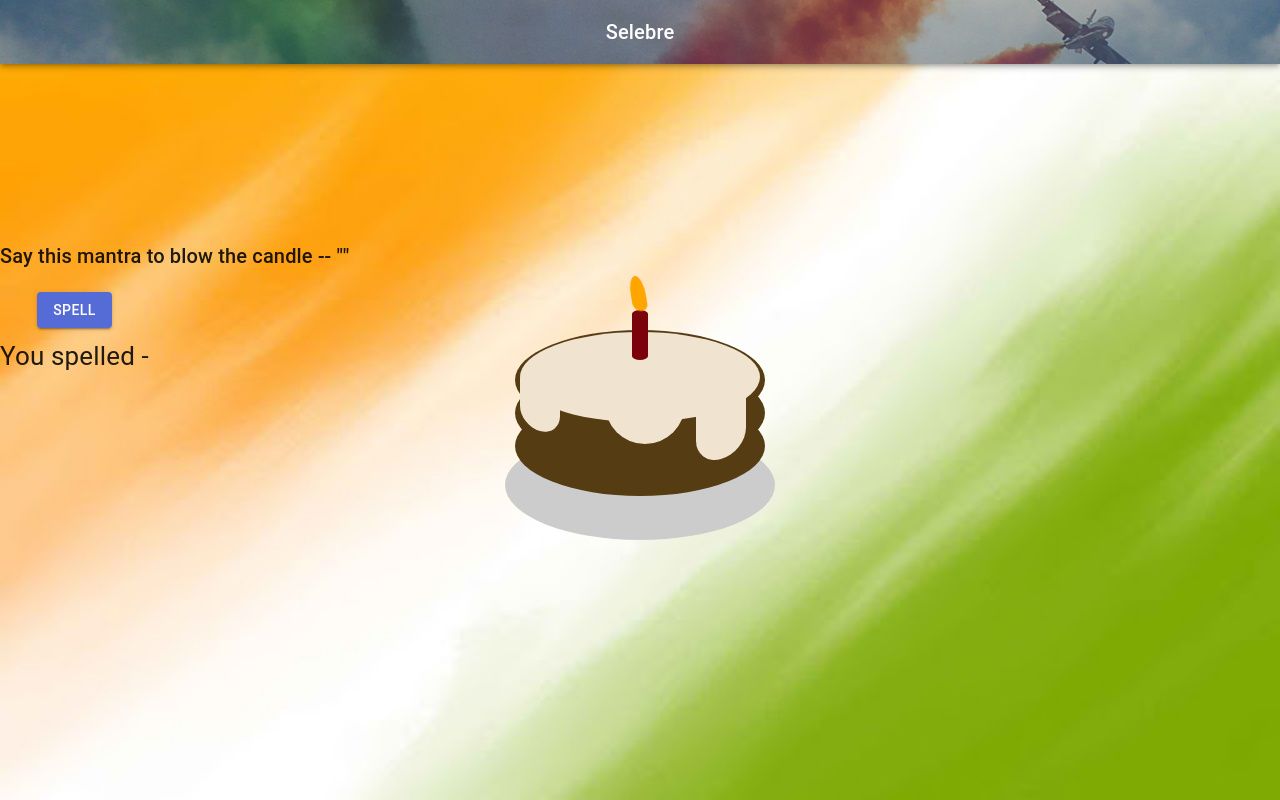
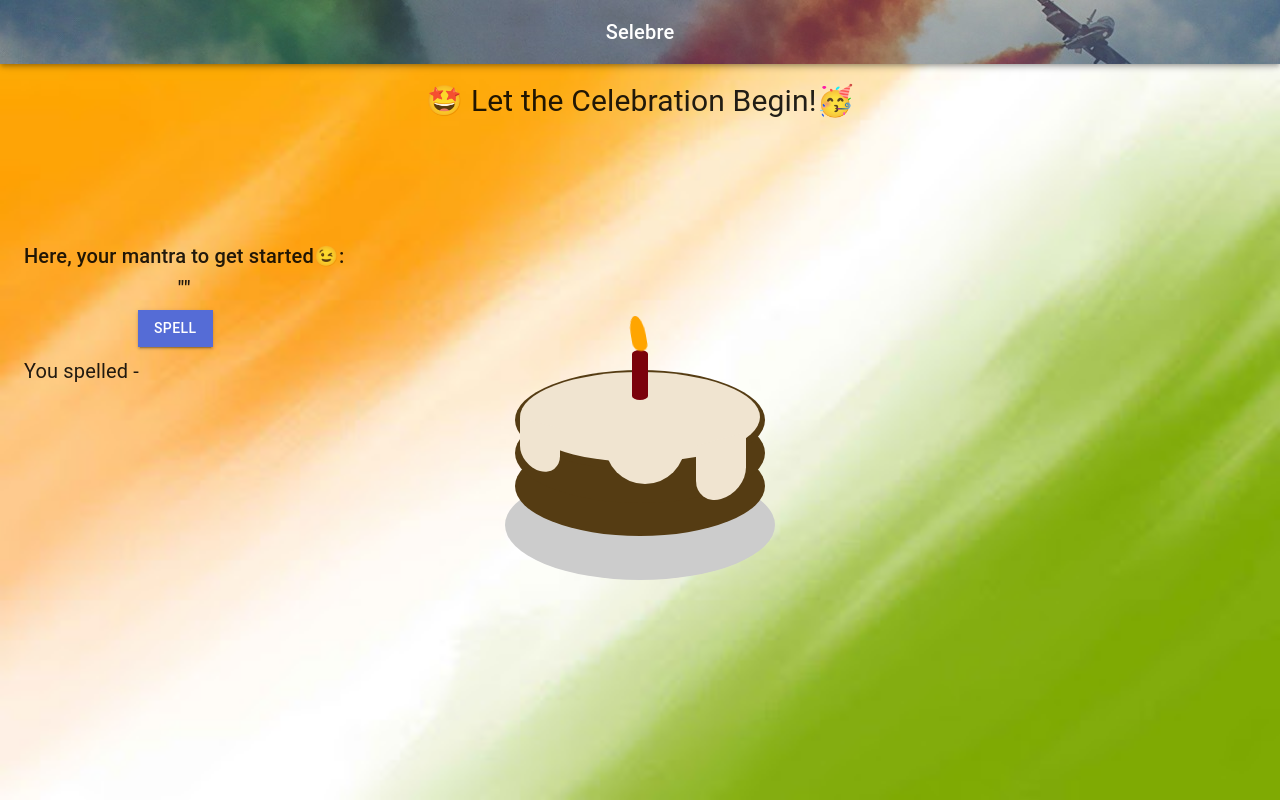
Before and after one commit to Vamsi-Annabathula/selebre, a React (Create React App) app: page /celebrate in a window 1280 px wide. Built offline with nearby package versions, Linux system fonts and the light colour scheme; no server answers.

Commit message:
edited celebrate page

```diff
--- a/src/components/celebration/index.js
+++ b/src/components/celebration/index.js
@@ -6,7 +6,8 @@ import { makeStyles } from '@material-ui/core/styles';
 import {
     Grid,
     Button,
-    Typography
+    Typography,
+    Container
 } from '@material-ui/core';
 import './style.css';
 import styles from './style';
@@ -37,13 +38,14 @@ export default function Celebrate() {
     useEffect(() => {
         if (checkSpell === defaultMantra) {
             setFlame("off");
-            audioRef.current.play()
+            audioRef.current.play();
+
             setTimeout(() => {
                 setPlayGif(true)
-            }, 6000);
+            }, 2000);
             setTimeout(() => {
                 setRedirect(true)
-            }, 18000)
+            }, 12500)
         }
     }, [checkSpell])
 
@@ -75,27 +77,40 @@ export default function Celebrate() {
     }
 
     return (
+        <Container>
             <Grid component="main" maxWidth="xs" direction='row'>
                 <CssBaseline />
-            <Grid item className={classes.celebMantraText}>
+
+                {
+                    flame != "off" ? (<>
+                        <Grid item className={classes.celebMantraText} style={{ display: flame == "Off" ? "none" : "" }}>
+
                             <audio ref={audioRef} src={bdySong}></audio>
                             <Typography component="h1" variant="h6" color="inherit" noWrap >
-                    Say this mantra to blow the candle -- "{defaultMantra}"
+                                Here, your mantra to get started😉:
+                                <br></br>
+                                "{defaultMantra}"
                             </Typography>
                         </Grid>
 
                         <Grid item className={classes.recordMantra} >
                             <Grid className={classes.mantraHeader}>
                                 <Grid item>
-                        <Button variant="contained" color="primary" onClick={runSpeechRecognition}>
+                                    <Button className={"spell-button"} variant="contained" color="primary" onClick={runSpeechRecognition}>
                                         {note}
                                     </Button>
                                 </Grid>
-                    <Grid item className={classes.mantraText}>
+                                <Grid item className={classes.mantraText} style={{ fontSize: "1.25rem", textAlign: "left" }}>
                                     You spelled - {mantra}
                                 </Grid>
                             </Grid>
-            </Grid>
+                        </Grid> </>)
+                        :
+                        null
+                }
+                <div className="title">🤩 Let the Celebration Begin!🥳</div>
+
+
                 {!playGif ? (
                     <Grid item>
                         <div className="cake">
@@ -119,10 +134,11 @@ export default function Celebrate() {
                 }
                 {
                     redirect ?
-                    <Redirect to='/wishes' />
+                        <Redirect push to='/wishes' />
                         :
                         null
                 }
             </Grid >
+        </Container>
     );
 }
--- a/src/components/celebration/style.css
+++ b/src/components/celebration/style.css
@@ -1,8 +1,21 @@
+.title {
+  position: relative;
+  padding-top: 80px;
+  font-size: 30px;
+}
+
+.spell-button{
+  margin-left: 114px!important;
+  display: flex!important;
+  border-radius: 0px!important;
+  margin-top: 20px!important;
+}
+
 .cake {
   position: absolute;
   width: 250px;
   height: 200px;
-  top: 50%;
+  top: 55%;
   left: 50%;
   margin-top: -70px;
   margin-left: -125px;
@@ -15,7 +28,7 @@
   bottom: -10px;
   left: -10px;
   background-color: #ccc;
-  border-radius: 50%;
+  border-radius: 55%;
   box-shadow: 0 2px 0 darken(#ccc, 10%), 0 4px 0 darken(#ccc, 10%),
     0 5px 40px rgba(black, 0.5);
 }
--- a/src/components/celebration/style.js
+++ b/src/components/celebration/style.js
@@ -14,8 +14,8 @@ export default (theme) => ({
     cakeGif: {
         borderRadius: '56%',
         width: '450px',
-        top: '23%',
-        left: '46%',
+        top: '30%',
+        left: '36%',
         position: 'absolute',
         height: '400px',
     }
```
Lines whose indentation alone changed are shown as unchanged.
